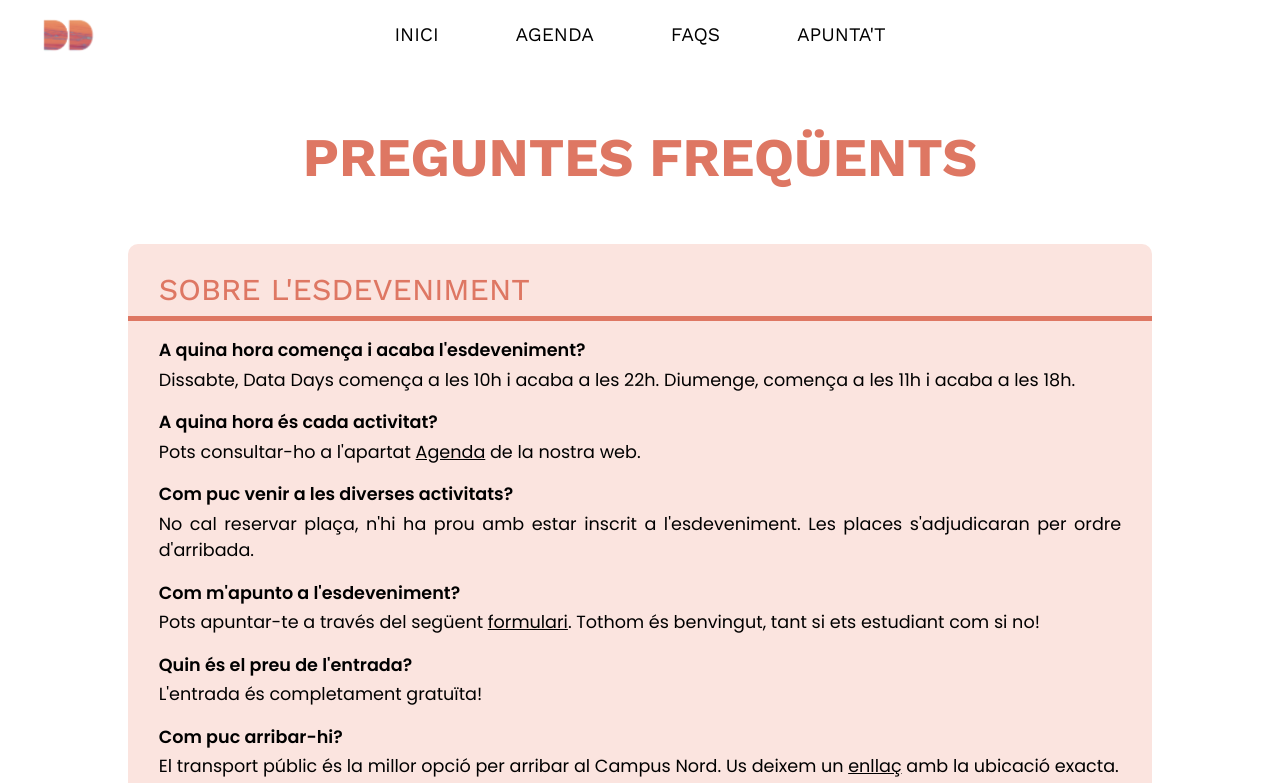
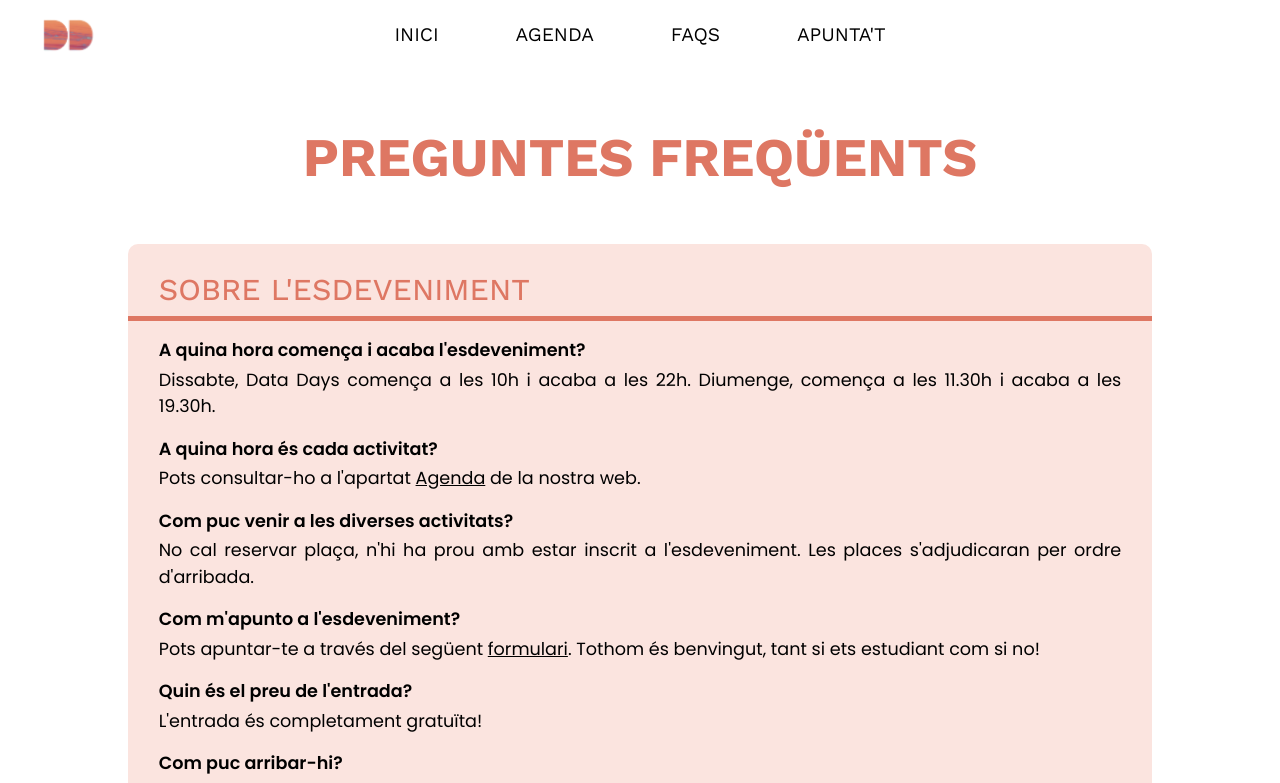
Before and after one commit to orlandoroldan/data_days_web, a React (Vite) app: page /faq in a window 1280 px wide. Shown: the top 783 px of the page. Built offline with nearby package versions, Linux system fonts and the light colour scheme.

Commit message:
Update FAQ.jsx

```diff
--- a/src/pages/FAQ.jsx
+++ b/src/pages/FAQ.jsx
@@ -15,7 +15,7 @@ const FAQ = () => {
             A quina hora comença i acaba l&apos;esdeveniment?
           </div>
           <div className="FAQanswer">
-            Dissabte, Data Days comença a les 10h i acaba a les 22h. Diumenge, comença a les 11h i acaba a les 18h.
+            Dissabte, Data Days comença a les 10h i acaba a les 22h. Diumenge, comença a les 11.30h i acaba a les 19.30h.
           </div>
           <div className="FAQquestion">
             A quina hora és cada activitat?
```
